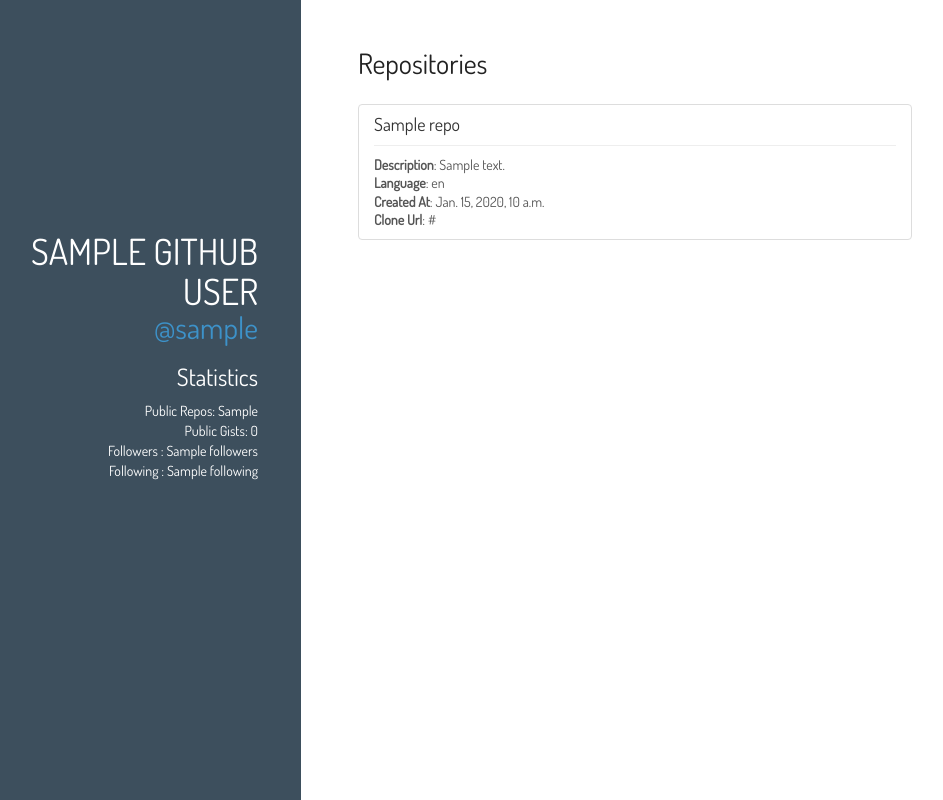
After one commit to yakupadakli/githubinfo, a Django app: template github/templates/github/repo_list.html in a window 1280 px wide. The commit adds this page. Shown: the whole page, without its empty margins (19-962 px from the left). Run offline with Django 3.2, Linux system fonts and the light colour scheme; the template is opened without the code that fills it: most values are stand-ins (such as "Sample title", 1, 10 or a date in 2020); some libraries are stand-ins or nearby versions.

Commit message:
repos page added.

```diff
--- a/github/templates/api/index.html
+++ b/github/templates/github/index.html
@@ -21,13 +21,17 @@
             <i class="fa fa-user fa-lg" aria-hidden="true"></i>
             <span class="info">{{ github_user.name }}</span>
           </a>
+          <a href="mailto:{{ github_user.email }}" class="list-group-item">
+            <i class="fa fa-envelope fa-lg" aria-hidden="true"></i>
+            <span class="info">{{ github_user.email }}</span>
+          </a>
           {% if github_user.location %}
             <a href="#" class="list-group-item">
               <i class="fa fa-globe fa-lg" aria-hidden="true"></i>
               <span class="info">{{ github_user.location }}</span>
             </a>
           {% endif %}
-          <a href="#" class="list-group-item">
+          <a href="{% url 'repos' %}" class="list-group-item">
             <i class="fa fa-book fa-lg" aria-hidden="true"></i>
             <span class="badge">{{ github_user.public_repos }}</span>
             <span class="info">{% trans 'Public Repos' %}</span>
--- /dev/null
+++ b/github/templates/github/repo_list.html
@@ -0,0 +1,40 @@
+{% extends "base.html" %}
+{% load i18n %}
+
+{% block extra_styles %}
+  <style>
+    hr {
+      margin-top: 10px;
+      margin-bottom: 10px;
+    }
+  </style>
+{% endblock %}
+{% block content %}
+  <section>
+    <div class="col-md-12">
+      <header class="post-header">
+        <h2 class="post-title">{% trans 'Repositories' %}</h2>
+        <br />
+      </header>
+    </div>
+
+    <div class="col-md-8">
+      <div class="list-group">
+        {% for repo in repo_list %}
+          <a href="#" class="list-group-item">
+            <h4 class="list-group-item-heading">{{ repo.name }}</h4>
+            <hr />
+            <p class="list-group-item-text">
+              {% if repo.description %}
+                <strong>{% trans 'Description' %}</strong>: {{ repo.description }} <br />
+              {% endif %}
+              <strong>{% trans 'Language' %}</strong>: {{ repo.language }} <br />
+              <strong>{% trans 'Created At' %}</strong>: {{ repo.created_at }} <br />
+              <strong>{% trans 'Clone Url' %}</strong>: {{ repo.clone_url }} <br />
+            </p>
+          </a>
+        {% endfor %}
+      </div>
+    </div>
+  </section>
+{% endblock content %}
--- a/github/urls.py
+++ b/github/urls.py
@@ -1,7 +1,8 @@
 from django.conf.urls import url
 
-from github.views import IndexView
+from github.views import IndexView, RepoListView
 
 urlpatterns = [
     url(r'^$', IndexView.as_view(), name="index"),
+    url(r'^repos/$', RepoListView.as_view(), name="repos"),
 ]
--- a/templates/base.html
+++ b/templates/base.html
@@ -18,13 +18,23 @@
     <link rel="stylesheet" href="{% static 'bower_components/font-awesome/css/font-awesome.min.css' %}">
     <link rel="stylesheet" href="{% static 'css/style.css' %}">
 
+    <style>
+      .brand-title a {
+        color: #ffffff;
+      }
+      .brand-title a:hover {
+        text-decoration: none;
+      }
+    </style>
     {% block extra_styles %}{% endblock %}
   </head>
   <body>
     <div id="layout" class="col-md-12">
       <div class="sidebar col-md-3">
         <div class="header">
-          <h1 class="brand-title">{{ github_user.name }}</h1>
+          <h1 class="brand-title">
+            <a href="{% url 'index' %}">{{ github_user.name }}</a>
+          </h1>
           <h2 class="brand-tagline">
             <a href="{{ github_user.html_url }}" target="_blank">
               @{{ github_user.login }}
```
Also changed, not shown: github/api.py (+8 -2 lines), github/mixins.py (added, +23 -0 lines), github/templates/api/repo_list.html (deleted, +0 -9 lines), github/views.py (+18 -5 lines).
